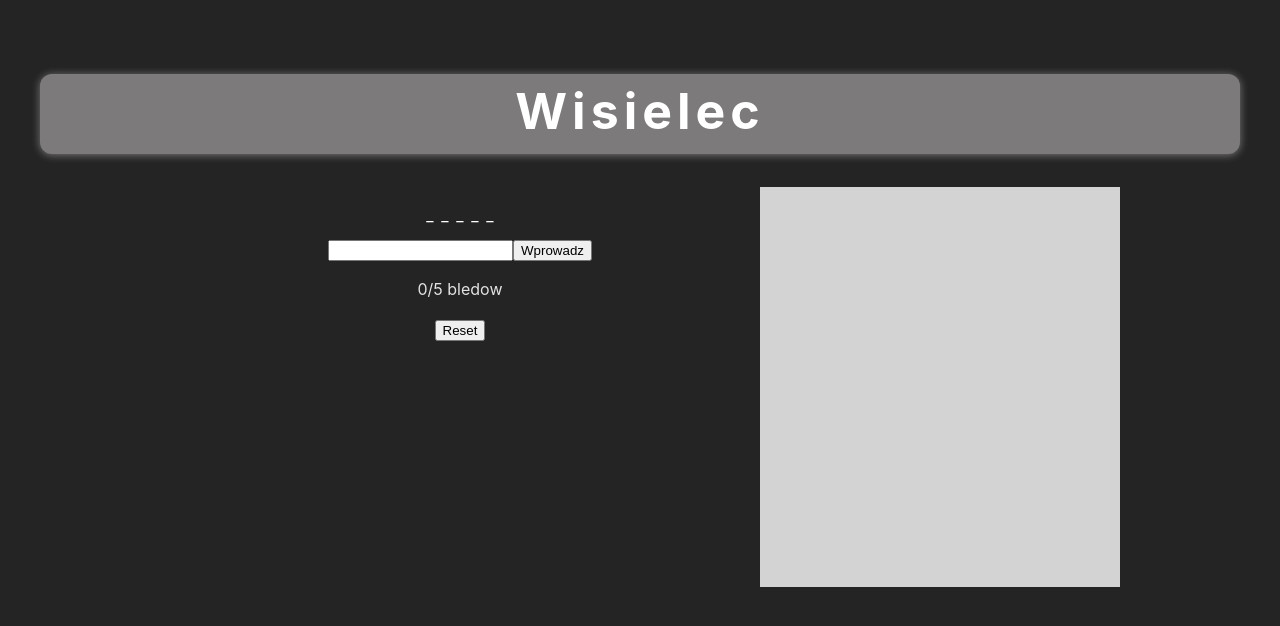
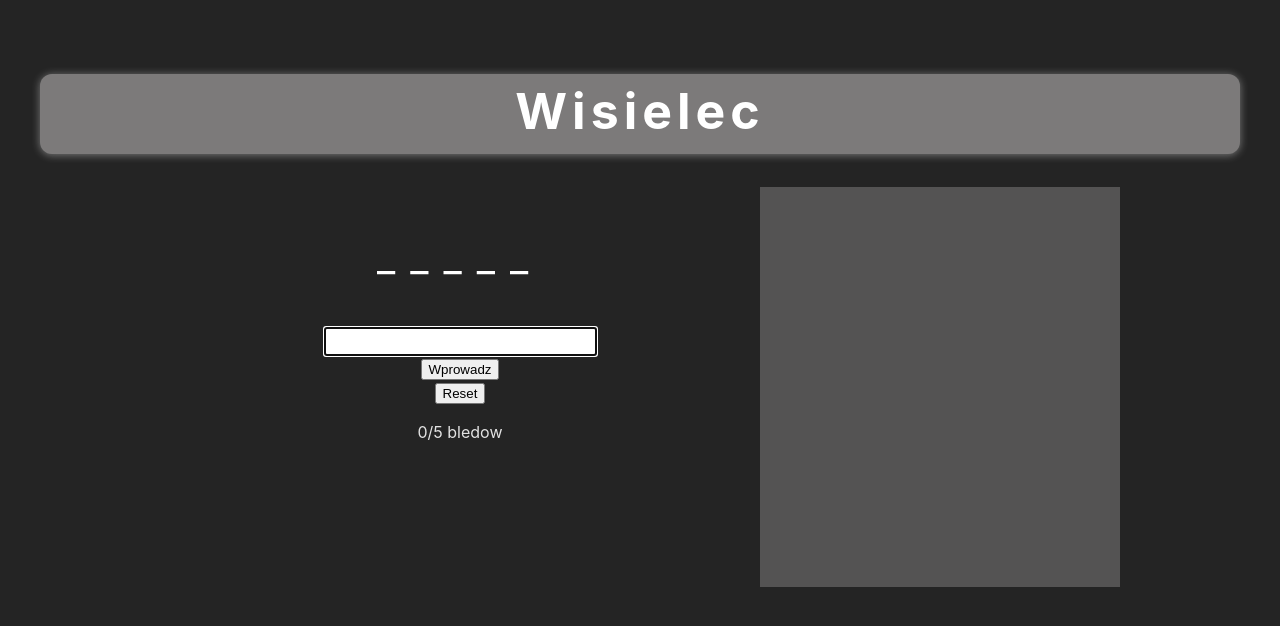
Before and after one commit to JASSWOO/Wisielec, a React (Vite) app: page / in a window 1280 px wide. Shown: the top 626 px of the page. Built offline with nearby package versions, Linux system fonts and the light colour scheme.

Commit message:
sixth commit

```diff
--- a/src/components/Container.css
+++ b/src/components/Container.css
@@ -21,9 +21,8 @@
   width: 30%;
   margin-right: 10%;
   height: 400px;
-  background-color: lightgray;
+  background-color: rgb(84, 83, 83);
 }
-
 .letters {
   width: fit-content;
   height: 50px;
--- a/src/components/Container.tsx
+++ b/src/components/Container.tsx
@@ -18,6 +18,7 @@ const Container: React.FC<ContainerProps> = () => {
   const [word, setWord] = useState<string>('');
 
   let message: string = '';
+
   const checkWin = (word: string, usedLetters: string): boolean => {
     let win: boolean = true;
     if (usedLetters == '') {
@@ -34,7 +35,6 @@ const Container: React.FC<ContainerProps> = () => {
     setUsedLetters('');
     setErrors(0);
     setWord(words[Math.floor(Math.random() * words.length)]);
-    console.log(word);
     message = '';
   };
   if (word == '') {
@@ -58,7 +58,7 @@ const Container: React.FC<ContainerProps> = () => {
 
         {message != 'wygrales' && message != 'przegrales' && (
           <Input
-            onClickHandler={setUsedLetters}
+            setUsedLetters={setUsedLetters}
             usedLetters={UsedLetters}
             word={word}
             setErrors={setErrors}
@@ -66,8 +66,9 @@ const Container: React.FC<ContainerProps> = () => {
           ></Input>
         )}
         {UsedLetters.length != 0 && <ShowUsedLetters letters={UsedLetters} />}
+
+        <Reset newGame={newGame} />
         <ShowMistakes mistakes={Errors} />
-        <Reset newGame={newGame} />
         <Popup message={message} />
       </div>
       <div className="pictureDiv"></div>
--- /dev/null
+++ b/src/components/buttonStyle1/ButtonStyle1.tsx
@@ -0,0 +1,11 @@
+import './ButtonStyle1.css';
+
+interface ButtonStyle1Props {
+  className: string;
+}
+
+const ButtonStyle1: React.FC<ButtonStyle1Props> = ({ className }, { children }) => {
+  return <div className={' ButtonStyle1 ' + className}>{children}</div>;
+};
+
+export default ButtonStyle1;
--- a/src/components/input/Input.css
+++ b/src/components/input/Input.css
@@ -1,3 +1,6 @@
 .inputDiv {
   clear: both;
 }
+.inputDiv input {
+  font-size: 20px;
+}
--- a/src/components/input/Input.tsx
+++ b/src/components/input/Input.tsx
@@ -1,30 +1,44 @@
 import { useState } from 'react';
 import './Input.css';
+// import ButtonStyle1 from '../buttonStyle1/ButtonStyle1';
 
 interface InputProps {
-  onClickHandler: (letter: string) => void;
+  setUsedLetters: (letter: string) => void;
   setErrors: (setErrors: number) => void;
   usedLetters: string;
   word: string;
   errors: number;
 }
 
-const Input: React.FC<InputProps> = ({ onClickHandler, usedLetters, word, setErrors, errors }) => {
+const Input: React.FC<InputProps> = ({ setUsedLetters, usedLetters, word, setErrors, errors }) => {
   const [letter, setLetter] = useState<string>('');
   const doesContain = () => {
-    if (!usedLetters.includes(letter)) {
-      onClickHandler(usedLetters + letter);
-      if (!word.includes(letter)) {
+    if (letter.length > 1) {
+      if (word == letter) {
+        setUsedLetters(usedLetters + letter);
+      } else {
         setErrors(errors + 1);
       }
-    } else {
-      window.alert('Letter was already used');
+    } else if (letter.length == 1) {
+      if (!usedLetters.includes(letter)) {
+        setUsedLetters(usedLetters + letter);
+        if (!word.includes(letter)) {
+          setErrors(errors + 1);
+        }
+      }
     }
   };
+  window.addEventListener('keypress', (e) => {
+    if (e.key === 'Enter') {
+      doesContain();
+    }
+  });
   return (
     <div className="inputDiv">
-      <input type="text" maxLength={1} onChange={(e) => setLetter(e.target.value)}></input>
-      <button onClick={() => doesContain()}>Wprowadz</button>
+      <input autoFocus type="text" onChange={(e) => setLetter(e.target.value)}></input>
+      <div className="buttonStyle">
+        <button onClick={() => doesContain()}>Wprowadz</button>
+      </div>
     </div>
   );
 };
--- a/src/components/letters/Letters.css
+++ b/src/components/letters/Letters.css
@@ -1,8 +1,7 @@
 .lettersDiv {
   float: left;
-  width: 15px;
-  height: 15px;
+  letter-spacing: 15px;
   color: white;
   vertical-align: middle;
-  font-size: px;
+  font-size: 40px;
 }
```
Also changed, not shown: src/components/buttonStyle1/ButtonStyle1.css (added).
